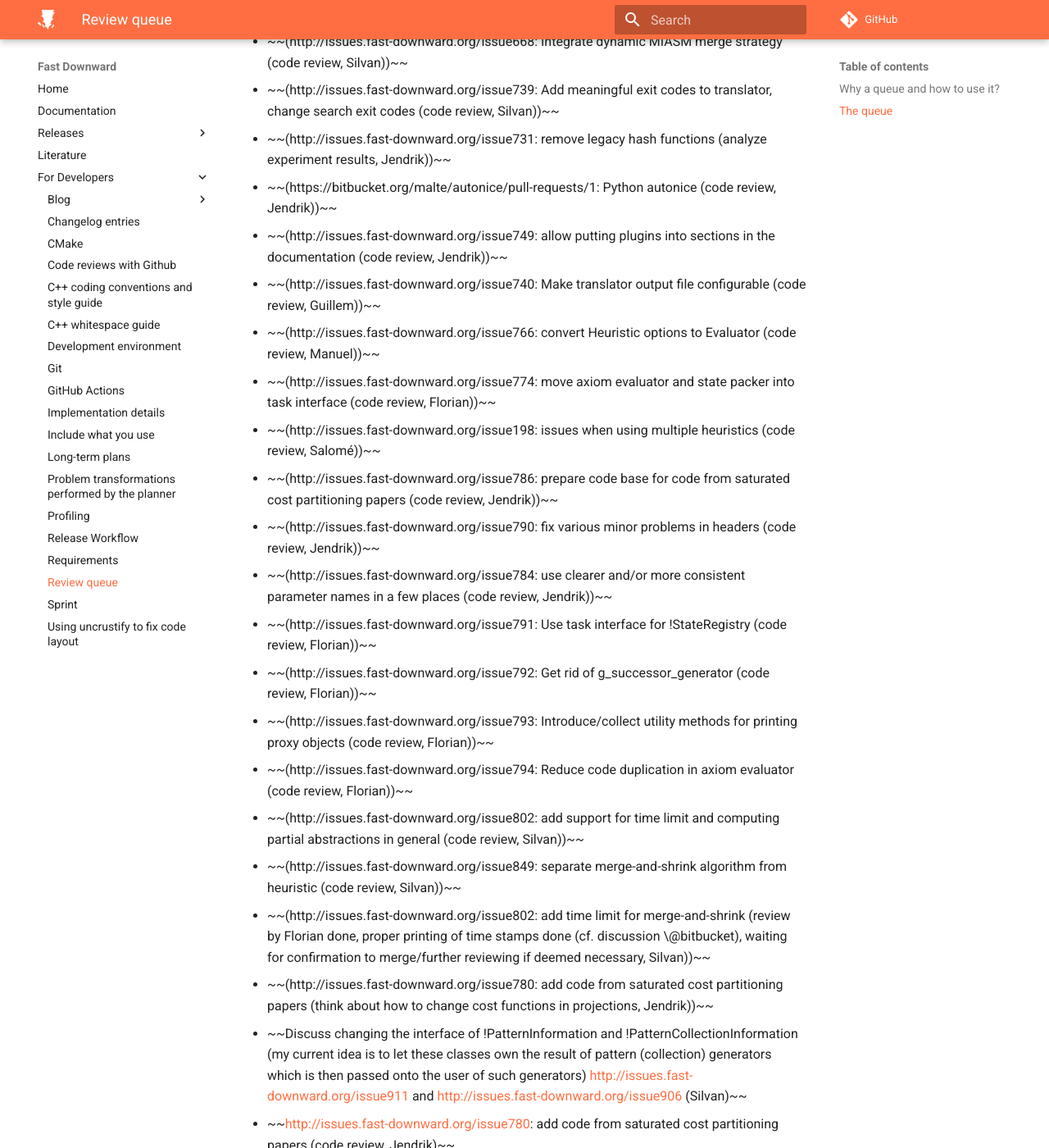
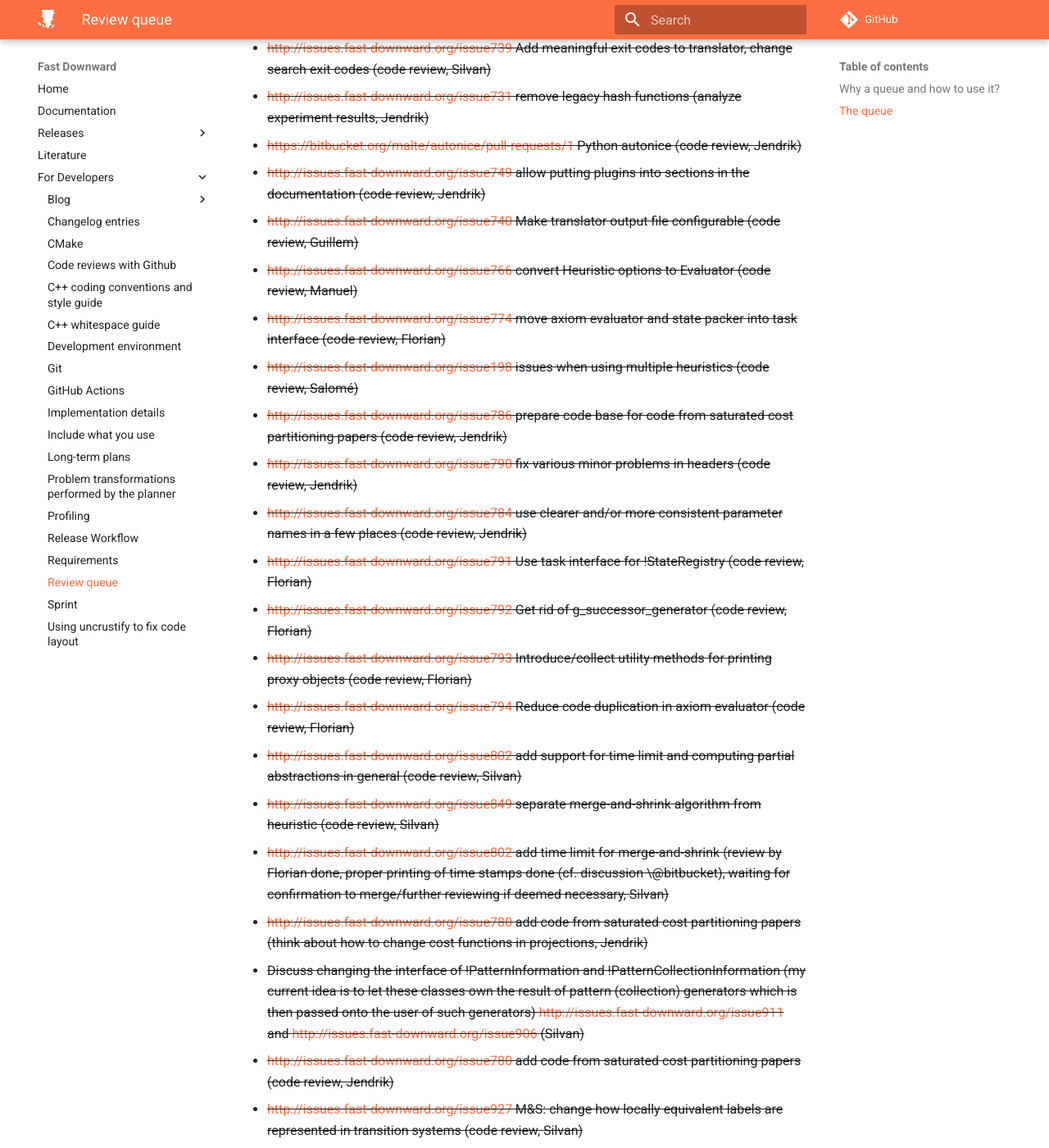
Before and after one commit to roeger/downward-website, an MkDocs documentation site: the page built from docs/for-developers/review-queue.md, in a window 1280 px wide and 1400 px high, scrolled down 1763 px. Shown: the whole window at 82% size. Built offline with MkDocs 1.6.1 and Material for MkDocs 9.7.7, drawn with Linux system fonts in a browser that asks for light colours; comment, search, counter and statistics services are not loaded; the version menu is left out; some of the changed text lies outside the part shown.

Commit message:
layout of review queue

```diff
--- a/docs/for-developers/review-queue.md
+++ b/docs/for-developers/review-queue.md
@@ -21,108 +21,108 @@
 
 ## The queue
 
--   ~~(http://issues.fast-downward.org/issue26: integrate preprocessor
-    in search code (Gabi))~~
--   ~~(http://issues.fast-downward.org/issue629: task interface for
-    pruning techniques (code review, Florian))~~
--   ~~(http://issues.fast-downward.org/issue509: task interface next
-    steps (discuss long-term plan, Florian))~~
--   ~~(http://issues.fast-downward.org/issue667: Integrate
+-   ~~<http://issues.fast-downward.org/issue26> integrate preprocessor
+    in search code (Gabi)~~
+-   ~~<http://issues.fast-downward.org/issue629> task interface for
+    pruning techniques (code review, Florian)~~
+-   ~~<http://issues.fast-downward.org/issue509> task interface next
+    steps (discuss long-term plan, Florian)~~
+-   ~~<http://issues.fast-downward.org/issue667> Integrate
     SCCs based merge strategy (code review,
-    Silvan))~~
--   ~~(http://issues.fast-downward.org/issue668: Integrate dynamic
-    MIASM merge strategy (code review, Silvan))~~
--   ~~(http://issues.fast-downward.org/issue688: replace
+    Silvan)~~
+-   ~~<http://issues.fast-downward.org/issue668> Integrate dynamic
+    MIASM merge strategy (code review, Silvan)~~
+-   ~~<http://issues.fast-downward.org/issue688> replace
     !GlobalOperator\* by operator ids in successor generator and for
-    preferred operators (code review, Florian, Jendrik))~~
--   ~~(http://issues.fast-downward.org/issue693: new hash function (use
+    preferred operators (code review, Florian, Jendrik)~~
+-   ~~<http://issues.fast-downward.org/issue693> new hash function (use
     mini-benchmark to reduce the overhead of new hash function,
-    Jendrik))~~
--   ~~(http://issues.fast-downward.org/issue719: clean up option parser
-    (code review, Jendrik))~~
--   ~~(http://issues.fast-downward.org/issue638: bugfix in systematic
-    pattern generation (code review, Florian))~~
--   ~~(http://issues.fast-downward.org/issue707: M&S: make pruning of
+    Jendrik)~~
+-   ~~<http://issues.fast-downward.org/issue719> clean up option parser
+    (code review, Jendrik)~~
+-   ~~<http://issues.fast-downward.org/issue638> bugfix in systematic
+    pattern generation (code review, Florian)~~
+-   ~~<http://issues.fast-downward.org/issue707> M&S> make pruning of
     unreachable and irrelevant states configurable (code review,
-    Silvan))~~
--   ~~(http://issues.fast-downward.org/issue693: new hash function
-    (come up with implementation strategy, Jendrik))~~
--   ~~(http://issues.fast-downward.org/issue705: Reduce memory usage of
-    successor generator (code review, Florian))~~
--   ~~(http://issues.fast-downward.org/issue725: Use OperatorID instead
-    of !GlobalOperator\* more often (code review, Florian))~~
--   ~~(http://issues.fast-downward.org/issue726: Change
+    Silvan)~~
+-   ~~<http://issues.fast-downward.org/issue693> new hash function
+    (come up with implementation strategy, Jendrik)~~
+-   ~~<http://issues.fast-downward.org/issue705> Reduce memory usage of
+    successor generator (code review, Florian)~~
+-   ~~<http://issues.fast-downward.org/issue725> Use OperatorID instead
+    of !GlobalOperator\* more often (code review, Florian)~~
+-   ~~<http://issues.fast-downward.org/issue726> Change
     !StateRegistry::get_successor_state from !GlobalOperator to
-    !OperatorProxy (code review, Florian))~~
--   ~~(http://issues.fast-downward.org/issue198: issues when using
+    !OperatorProxy (code review, Florian)~~
+-   ~~<http://issues.fast-downward.org/issue198> issues when using
     multiple heuristics (added by Malte, to be discussed with
-    Salomé))~~
--   ~~(http://issues.fast-downward.org/issue718: merge heuristic into
-    evaluator (added by Malte, code review for Manuel))~~
--   ~~(http://issues.fast-downward.org/issue717: Lama-Synergy: get rid
-    of the synergy object (added by Malte, code review for Cedric))~~
--   ~~(http://issues.fast-downward.org/issue694: new hash table
-    implementation (code review, Jendrik))~~
--   ~~(http://issues.fast-downward.org/issue742: Fix a bug in M&S (code
-    review, Silvan))~~
--   ~~(http://issues.fast-downward.org/issue700: !RootTask class (code
-    review, Florian))~~
--   ~~(http://issues.fast-downward.org/issue668: Integrate dynamic
-    MIASM merge strategy (code review, Silvan))~~
--   ~~(http://issues.fast-downward.org/issue739: Add meaningful exit
+    Salomé)~~
+-   ~~<http://issues.fast-downward.org/issue718> merge heuristic into
+    evaluator (added by Malte, code review for Manuel)~~
+-   ~~<http://issues.fast-downward.org/issue717> Lama-Synergy> get rid
+    of the synergy object (added by Malte, code review for Cedric)~~
+-   ~~<http://issues.fast-downward.org/issue694> new hash table
+    implementation (code review, Jendrik)~~
+-   ~~<http://issues.fast-downward.org/issue742> Fix a bug in M&S (code
+    review, Silvan)~~
+-   ~~<http://issues.fast-downward.org/issue700> !RootTask class (code
+    review, Florian)~~
+-   ~~<http://issues.fast-downward.org/issue668> Integrate dynamic
+    MIASM merge strategy (code review, Silvan)~~
+-   ~~<http://issues.fast-downward.org/issue739> Add meaningful exit
     codes to translator, change search exit codes (code review,
-    Silvan))~~
--   ~~(http://issues.fast-downward.org/issue731: remove legacy hash
-    functions (analyze experiment results, Jendrik))~~
--   ~~(https://bitbucket.org/malte/autonice/pull-requests/1: Python
-    autonice (code review, Jendrik))~~
--   ~~(http://issues.fast-downward.org/issue749: allow putting plugins
-    into sections in the documentation (code review, Jendrik))~~
--   ~~(http://issues.fast-downward.org/issue740: Make translator output
-    file configurable (code review, Guillem))~~
--   ~~(http://issues.fast-downward.org/issue766: convert Heuristic
-    options to Evaluator (code review, Manuel))~~
--   ~~(http://issues.fast-downward.org/issue774: move axiom evaluator
-    and state packer into task interface (code review, Florian))~~
--   ~~(http://issues.fast-downward.org/issue198: issues when using
-    multiple heuristics (code review, Salomé))~~
--   ~~(http://issues.fast-downward.org/issue786: prepare code base for
+    Silvan)~~
+-   ~~<http://issues.fast-downward.org/issue731> remove legacy hash
+    functions (analyze experiment results, Jendrik)~~
+-   ~~<https://bitbucket.org/malte/autonice/pull-requests/1> Python
+    autonice (code review, Jendrik)~~
+-   ~~<http://issues.fast-downward.org/issue749> allow putting plugins
+    into sections in the documentation (code review, Jendrik)~~
+-   ~~<http://issues.fast-downward.org/issue740> Make translator output
+    file configurable (code review, Guillem)~~
+-   ~~<http://issues.fast-downward.org/issue766> convert Heuristic
+    options to Evaluator (code review, Manuel)~~
+-   ~~<http://issues.fast-downward.org/issue774> move axiom evaluator
+    and state packer into task interface (code review, Florian)~~
+-   ~~<http://issues.fast-downward.org/issue198> issues when using
+    multiple heuristics (code review, Salomé)~~
+-   ~~<http://issues.fast-downward.org/issue786> prepare code base for
     code from saturated cost partitioning papers (code review,
-    Jendrik))~~
--   ~~(http://issues.fast-downward.org/issue790: fix various minor
-    problems in headers (code review, Jendrik))~~
--   ~~(http://issues.fast-downward.org/issue784: use clearer and/or
+    Jendrik)~~
+-   ~~<http://issues.fast-downward.org/issue790> fix various minor
+    problems in headers (code review, Jendrik)~~
+-   ~~<http://issues.fast-downward.org/issue784> use clearer and/or
     more consistent parameter names in a few places (code review,
-    Jendrik))~~
--   ~~(http://issues.fast-downward.org/issue791: Use task interface for
-    !StateRegistry (code review, Florian))~~
--   ~~(http://issues.fast-downward.org/issue792: Get rid of
-    g_successor_generator (code review, Florian))~~
--   ~~(http://issues.fast-downward.org/issue793: Introduce/collect
+    Jendrik)~~
+-   ~~<http://issues.fast-downward.org/issue791> Use task interface for
+    !StateRegistry (code review, Florian)~~
+-   ~~<http://issues.fast-downward.org/issue792> Get rid of
+    g_successor_generator (code review, Florian)~~
+-   ~~<http://issues.fast-downward.org/issue793> Introduce/collect
     utility methods for printing proxy objects (code review,
-    Florian))~~
--   ~~(http://issues.fast-downward.org/issue794: Reduce code
-    duplication in axiom evaluator (code review, Florian))~~
--   ~~(http://issues.fast-downward.org/issue802: add support for time
+    Florian)~~
+-   ~~<http://issues.fast-downward.org/issue794> Reduce code
+    duplication in axiom evaluator (code review, Florian)~~
+-   ~~<http://issues.fast-downward.org/issue802> add support for time
     limit and computing partial abstractions in general (code review,
-    Silvan))~~
--   ~~(http://issues.fast-downward.org/issue849: separate
-    merge-and-shrink algorithm from heuristic (code review, Silvan))~~
--   ~~(http://issues.fast-downward.org/issue802: add time limit for
+    Silvan)~~
+-   ~~<http://issues.fast-downward.org/issue849> separate
+    merge-and-shrink algorithm from heuristic (code review, Silvan)~~
+-   ~~<http://issues.fast-downward.org/issue802> add time limit for
     merge-and-shrink (review by Florian done, proper printing of time
     stamps done (cf. discussion \@bitbucket), waiting for confirmation
-    to merge/further reviewing if deemed necessary, Silvan))~~
--   ~~(http://issues.fast-downward.org/issue780: add code from
+    to merge/further reviewing if deemed necessary, Silvan)~~
+-   ~~<http://issues.fast-downward.org/issue780> add code from
     saturated cost partitioning papers (think about how to change cost
-    functions in projections, Jendrik))~~
+    functions in projections, Jendrik)~~
 -   ~~Discuss changing the interface of !PatternInformation and
     !PatternCollectionInformation (my current idea is to let these
     classes own the result of pattern (collection) generators which is
     then passed onto the user of such generators)
     <http://issues.fast-downward.org/issue911> and
     <http://issues.fast-downward.org/issue906> (Silvan)~~
--   ~~<http://issues.fast-downward.org/issue780>: add code from saturated
+-   ~~<http://issues.fast-downward.org/issue780> add code from saturated
     cost partitioning papers (code review, Jendrik)~~
--   ~~<http://issues.fast-downward.org/issue927>: M&S: change how locally
+-   ~~<http://issues.fast-downward.org/issue927> M&S: change how locally
     equivalent labels are represented in transition systems (code
     review, Silvan)~~
--- a/mkdocs.yml
+++ b/mkdocs.yml
@@ -29,10 +29,12 @@ markdown_extensions:
   - pymdownx.inlinehilite
   - pymdownx.snippets
   - pymdownx.superfences
+  - pymdownx.tilde
   - toc:
       permalink: "#"
       separator: "_"
   - attr_list
+  - del_ins
 plugins:
   - mike:
       version_selector: true
```
